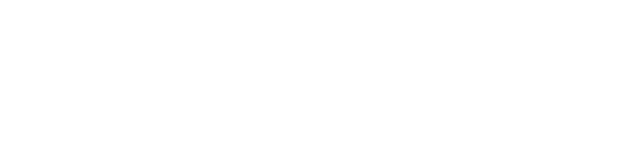
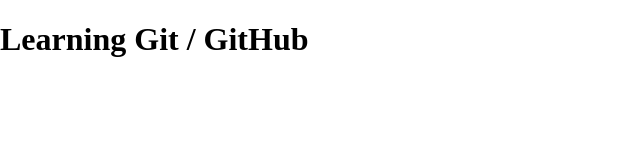
Before and after one commit to Hard1stf/Learning-Git, a plain HTML site: page index.html in a window 1280 px wide. Shown: the whole page, without its empty margins (0-640 px from the left). Drawn offline with Linux system fonts and the light colour scheme.

Commit message:
Add heading tag (h1)

```diff
--- a/index.html
+++ b/index.html
@@ -7,6 +7,6 @@
     <link rel="stylesheet" href="style.css">
 </head>
 <body>
-
+    <h1>Learning Git / GitHub</h1>
 </body>
 </html>
```
